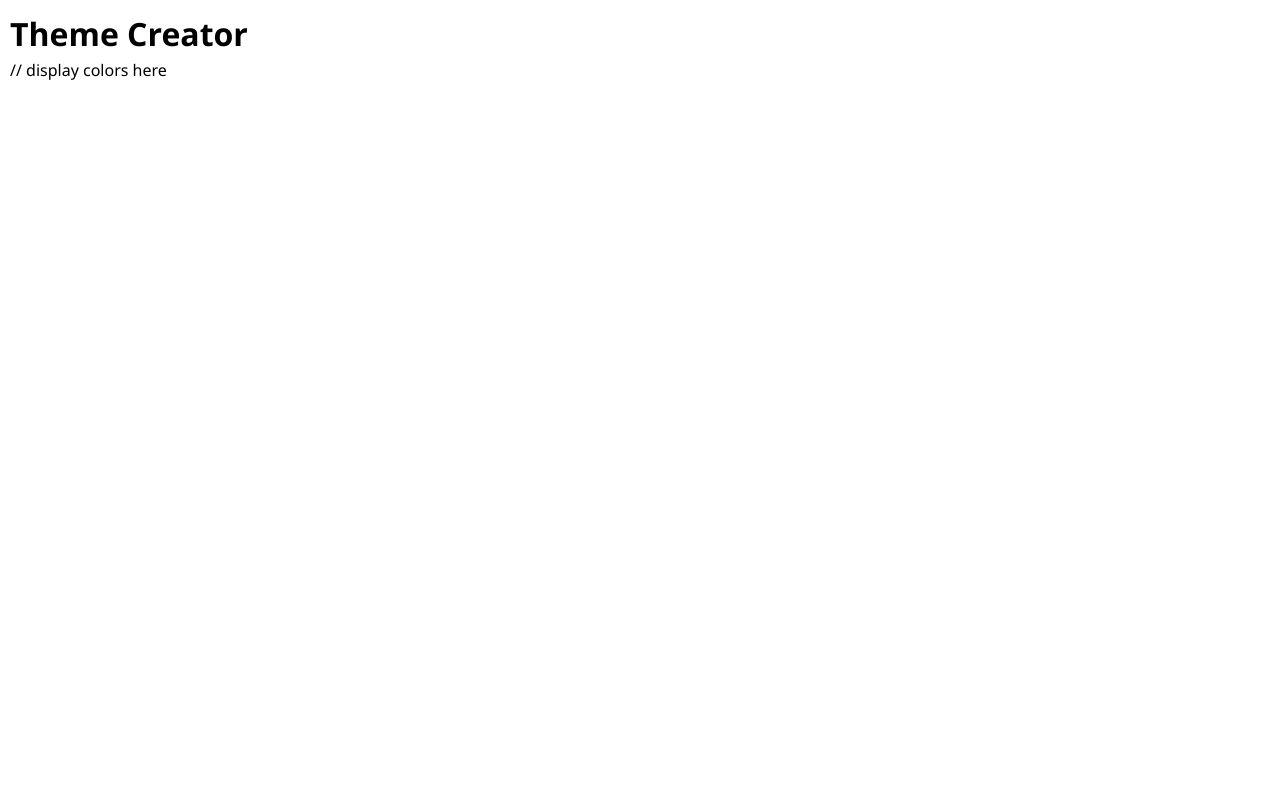
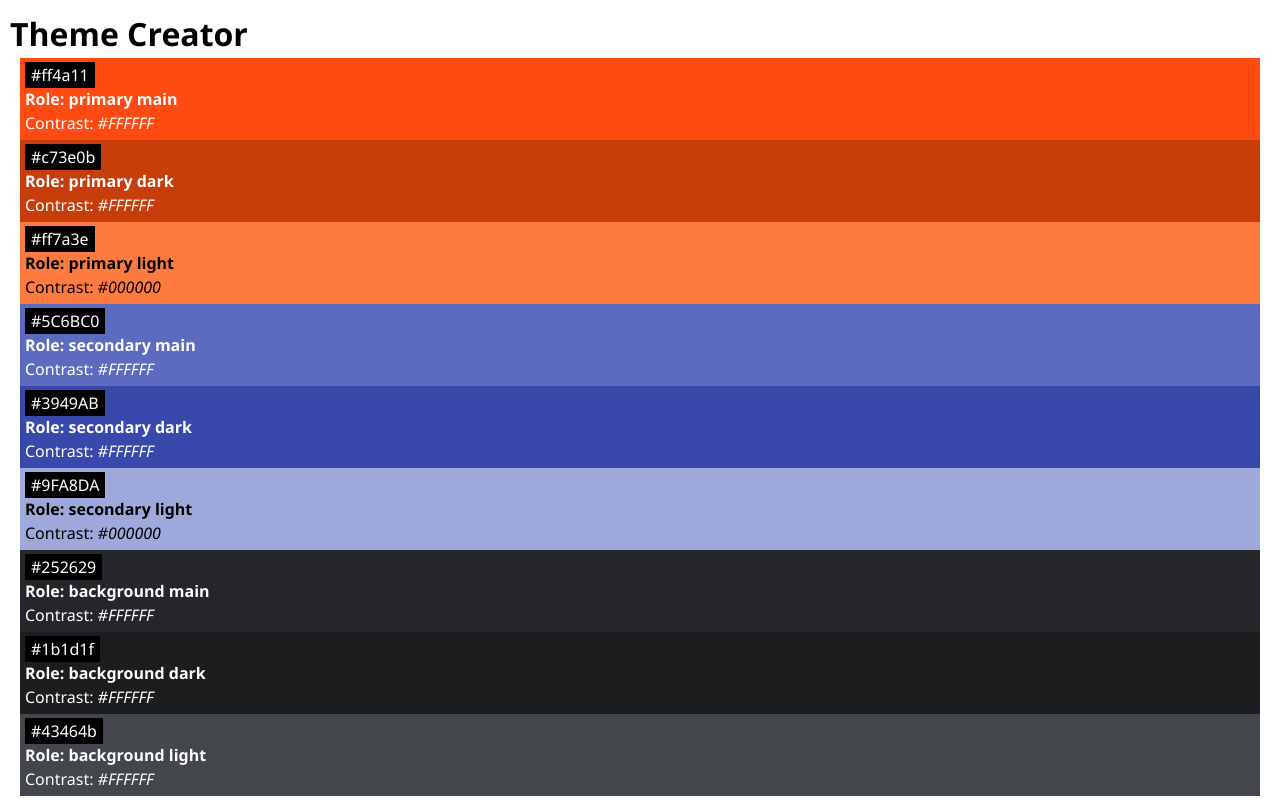
Before and after one commit to viokhamphasithivong/recap4, a React (Vite) app: page / in a window 1280 px wide. Built offline with nearby package versions, Linux system fonts and the light colour scheme.

Commit message:
initial commit

```diff
--- a/src/App.jsx
+++ b/src/App.jsx
@@ -1,12 +1,18 @@
-import { initialColors } from "./lib/colors";
-import Color from "./Components/Color/Color";
-import "./App.css";
+import { initialColors } from "./lib/colors"; //getting array of colors
+import Color from "./Components/Color/Color"; //gettiing component for card
+import "./App.css"; //getting style
 
 function App() {
   return (
     <>
       <h1>Theme Creator</h1>
-      // display colors here
+      {/* mapping through array of colors (schleife) */}
+      {initialColors.map(color => (
+
+        /* passing color object into Color component */
+        <Color color={color} key={color.id}/>
+      ))}
+
     </>
   );
 }
--- a/src/Components/Color/Color.css
+++ b/src/Components/Color/Color.css
@@ -8,4 +8,13 @@
   padding: 2px 6px;
   background: black;
   color: white;
+
 }
+
+.color-card-role{
+font-weight:600;
+}
+
+.color-card-contrast{
+font-style:italic
+}
--- a/src/Components/Color/Color.jsx
+++ b/src/Components/Color/Color.jsx
@@ -1,5 +1,23 @@
 import "./Color.css";
 
 export default function Color({ color }) {
-  return null;
+
+
+  return (
+    <div className="color-card" style={{backgroundColor: color.hex, color: color.contrastText}}>
+
+      <p className="color-card-headline">{color.hex}</p>
+      <p className="color-card-role">Role: {color.role}</p>
+      <p >Contrast: <span className="color-card-contrast">{color.contrastText}</span></p>
+
+    </div>
+  )
+
 }
+
+
+
+/* hex value of the color
+the role of the color
+the color itself in the background color of the element
+the font in the respective contrastText color */
```
